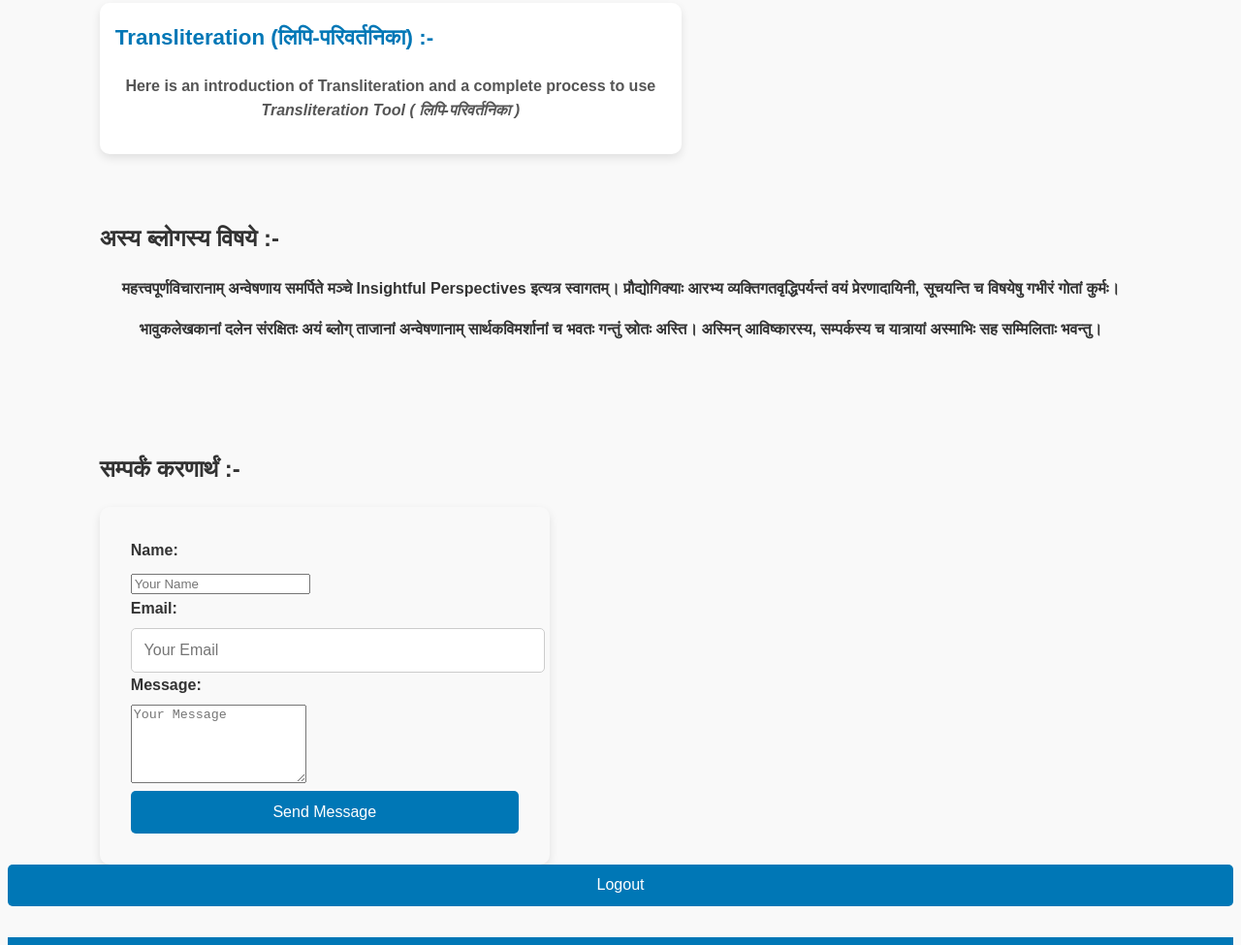
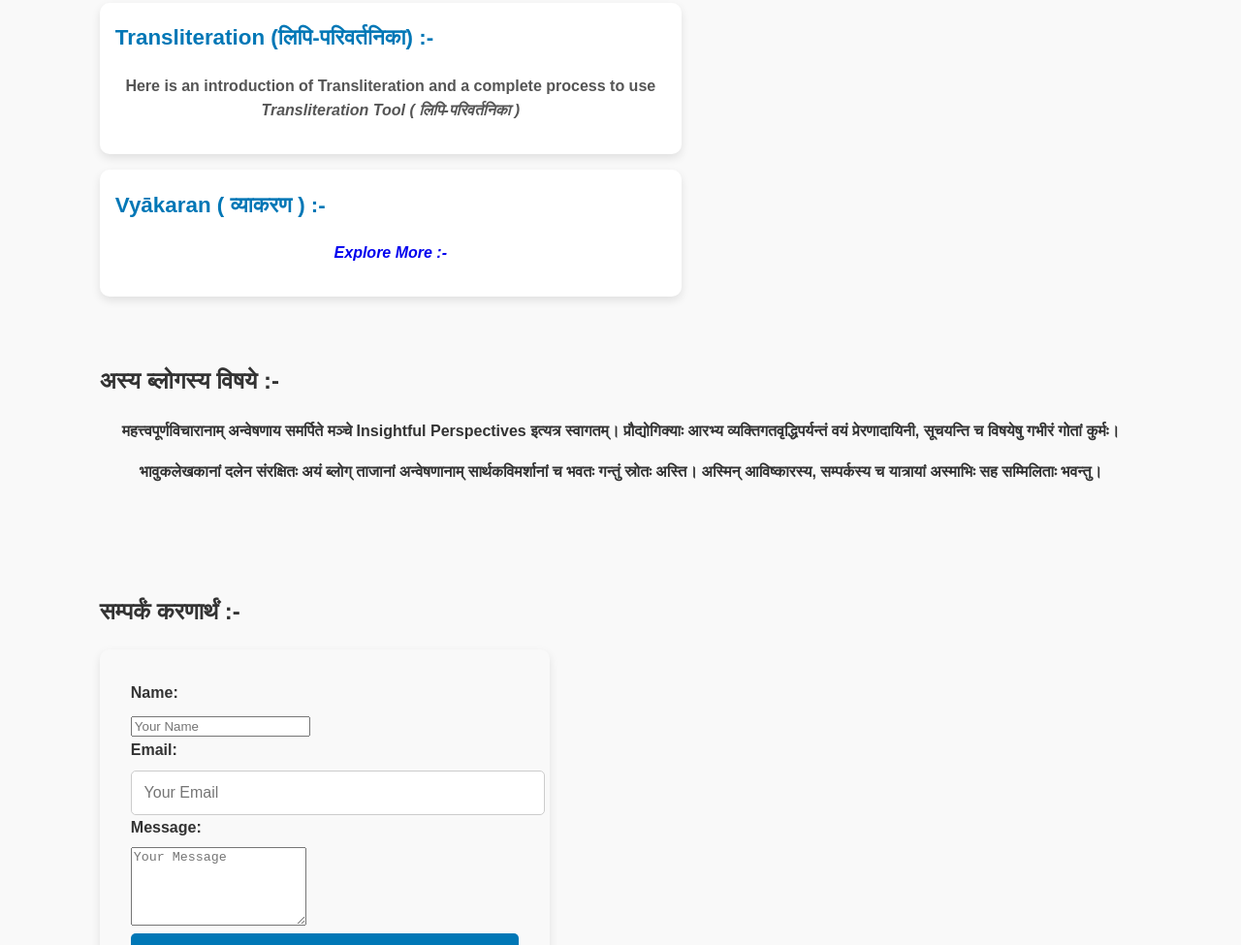
Before and after one commit to basic-hacker/Sanskrit-By-Samael, a plain HTML site: page index.html in a window 1280 px wide. Shown: the part 1221-2196 px from the top of the page at 97% size. Drawn offline with Linux system fonts and the light colour scheme.

Commit message:
Update index.html

```diff
--- a/index.html
+++ b/index.html
@@ -5,10 +5,9 @@
     <meta charset="UTF-8">
     <meta name="viewport" content="width=device-width, initial-scale=1.0">
     <meta name="description" content="A modern and professional blog for sharing ideas and articles.">
-    <title>Homepage :-</title>
+    <title>Insightful Perspectives</title>
     <link rel="stylesheet" href="styles.css">
     <link rel="icon" href="favicon.ico" type="image/x-icon">
-
 </head>
 
 <body>
@@ -74,6 +73,13 @@
                     <h3><a href="Post Files/post4.html">Transliteration (लिपि-परिवर्तनिका) :-</a></h3>
                     <p><b>Here is an introduction of Transliteration and a complete process to use <b><i>Transliteration Tool ( लिपि-परिवर्तनिका )</i></b></p>
                 </article>
+            </article>
+            <!-- Example Post 4 -->
+            <article class="post">
+                <!-- <img src="Images/post3.png" alt="Post 3"> -->
+                <h3><a href="Vyakaran/main.html">Vyākaran ( व्याकरण ) :-</a></h3>
+                <p><b><i><a href="Vyakaran/main.html">Explore More :-</a> </i> </b></p>
+            </article>
             </div>
         </div>
     </section>
```
